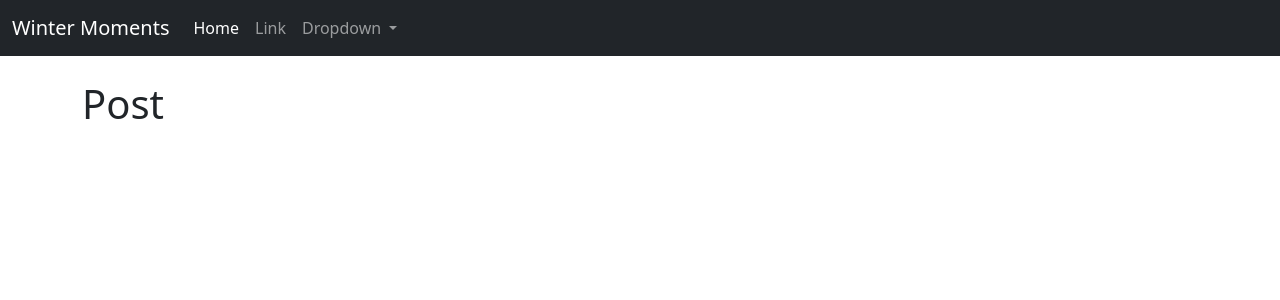
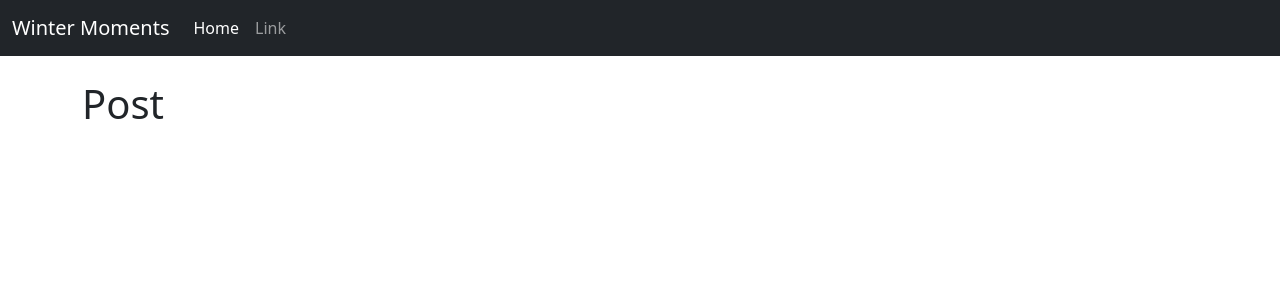
Before and after one commit to funkybeppe/winter-moments, a Django app: page / in a window 1280 px wide. Shown: the top 300 px of the page. Run offline with Django 3.2, Linux system fonts and the light colour scheme; data that the repository does not hold is empty.

Commit message:
remove dropdown menu from bootstrap and js link

```diff
--- a/templates/base.html
+++ b/templates/base.html
@@ -21,17 +21,6 @@
               <li class="nav-item">
                 <a class="nav-link" href="#">Link</a>
               </li>
-              <li class="nav-item dropdown">
-                <a class="nav-link dropdown-toggle" href="#" role="button" data-bs-toggle="dropdown" aria-expanded="false">
-                  Dropdown
-                </a>
-                <ul class="dropdown-menu">
-                  <li><a class="dropdown-item" href="#">Action</a></li>
-                  <li><a class="dropdown-item" href="#">Another action</a></li>
-                  <li><hr class="dropdown-divider"></li>
-                  <li><a class="dropdown-item" href="#">Something else here</a></li>
-                </ul>
-              </li>
             </ul>
           </div>
         </div>
@@ -46,7 +35,5 @@
 
 
     <script src="https://cdn.jsdelivr.net/npm/bootstrap@5.3.0-alpha1/dist/js/bootstrap.bundle.min.js" integrity="sha384-w76AqPfDkMBDXo30jS1Sgez6pr3x5MlQ1ZAGC+nuZB+EYdgRZgiwxhTBTkF7CXvN" crossorigin="anonymous"></script>
-    <script src="https://cdn.jsdelivr.net/npm/@popperjs/core@2.11.6/dist/umd/popper.min.js" integrity="sha384-oBqDVmMz9ATKxIep9tiCxS/Z9fNfEXiDAYTujMAeBAsjFuCZSmKbSSUnQlmh/jp3" crossorigin="anonymous"></script>
-    <script src="https://cdn.jsdelivr.net/npm/bootstrap@5.3.0-alpha1/dist/js/bootstrap.min.js" integrity="sha384-mQ93GR66B00ZXjt0YO5KlohRA5SY2XofN4zfuZxLkoj1gXtW8ANNCe9d5Y3eG5eD" crossorigin="anonymous"></script>
   </body>
 </html>
```
